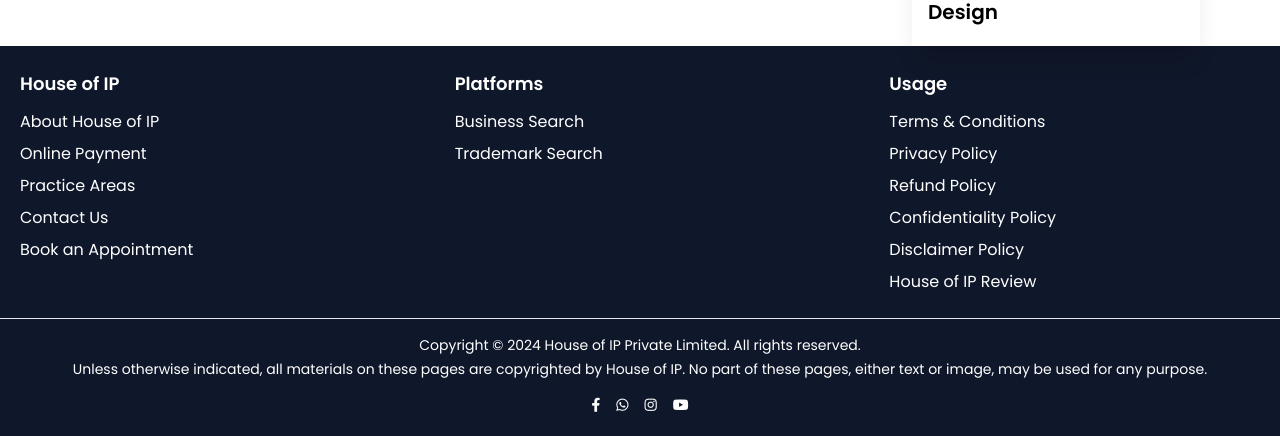
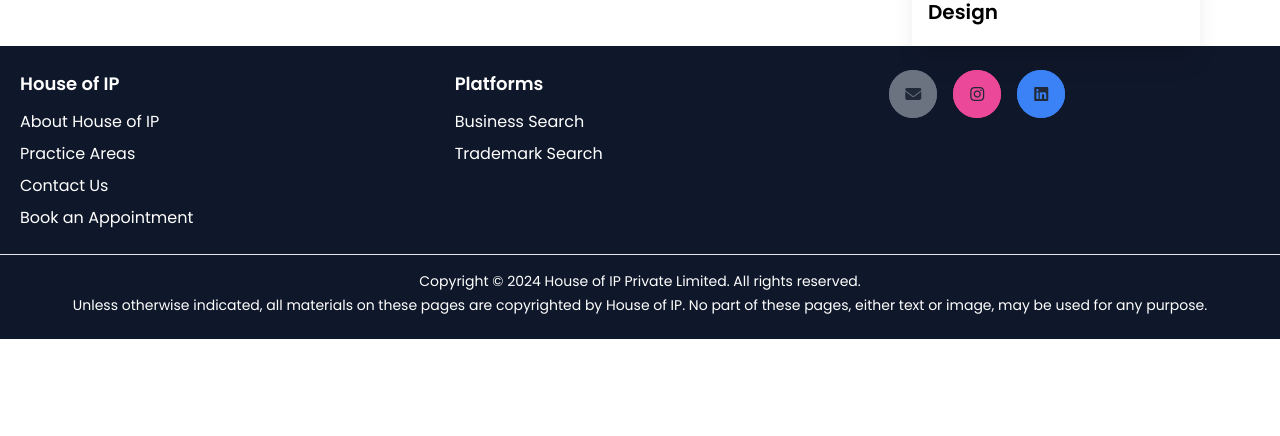
Before and after one commit to House-of-marktech-01/House_of_IP, a React (Vite) app in the folder Client/: page /trademark in a window 1280 px wide. Shown: the part 2857-3293 px from the top of the page. After the commit the page ends 3196 px from the top, so only its background shows below. Built offline with nearby package versions, Linux system fonts and the light colour scheme.

Commit message:
all bugs resolved

```diff
--- a/Client/src/Components/ContactForm.jsx
+++ b/Client/src/Components/ContactForm.jsx
@@ -134,9 +134,14 @@
                     placeholder="Full Name*"
                     required
                     value={fullName}
-                    onChange={(e) => setFullName(e.target.value)}
-                    className="w-full px-4 py-3 border text-sm text-black bg-transparent bg-white placeholder:text-gray-900 border-gray-300 rounded-md focus:outline-none focus:ring-[#294160] focus:ring-2 "
+                    onChange={(e) => {
+                      const value = e.target.value;
+                      const filteredValue = value.replace(/[0-9]/g, ""); // Remove numeric characters
+                      setFullName(filteredValue);
+                    }}
+                    className="w-full px-4 py-3 border text-sm text-black bg-transparent bg-white placeholder:text-gray-900 border-gray-300 rounded-md focus:outline-none focus:ring-[#294160] focus:ring-2"
                   />
+
                   <input
                     type="email"
                     name="your-email"
--- a/Client/src/Components/Footer.jsx
+++ b/Client/src/Components/Footer.jsx
@@ -16,11 +16,6 @@
               <li>
                 <NavLink to="/about" className="hover:underline">
                   About House of IP
-                </NavLink>
-              </li>
-              <li>
-                <NavLink to="/payment" className="hover:underline">
-                  Online Payment
                 </NavLink>
               </li>
               <li>
@@ -43,9 +38,7 @@
 
           {/* Column 2 */}
           <div className="pl-5">
-            <h4 className="text-lg font-semibold mb-3 text-white">
-              Platforms
-            </h4>
+            <h4 className="text-lg font-semibold mb-3 text-white">Platforms</h4>
             <ul className="space-y-2 text-white">
               <li>
                 <NavLink to="#" className="hover:underline">
@@ -53,7 +46,7 @@
                 </NavLink>
               </li>
               <li>
-                <NavLink to="#" className="hover:underline">
+                <NavLink to="/trademark" className="hover:underline">
                   Trademark Search
                 </NavLink>
               </li>
@@ -62,39 +55,47 @@
 
           {/* Column 3 */}
           <div className="pl-5">
-            <h4 className="text-lg font-semibold mb-3 text-white">Usage</h4>
-            <ul className="space-y-2 text-white">
-              <li>
-                <NavLink to="#" className="hover:underline">
-                  Terms & Conditions
-                </NavLink>
-              </li>
-              <li>
-                <NavLink to="#" className="hover:underline">
-                  Privacy Policy
-                </NavLink>
-              </li>
-              <li>
-                <NavLink to="#" className="hover:underline">
-                  Refund Policy
-                </NavLink>
-              </li>
-              <li>
-                <NavLink to="#" className="hover:underline">
-                  Confidentiality Policy
-                </NavLink>
-              </li>
-              <li>
-                <NavLink to="#" className="hover:underline">
-                  Disclaimer Policy
-                </NavLink>
-              </li>
-              <li>
-                <NavLink to="#" className="hover:underline">
-                  House of IP Review
-                </NavLink>
-              </li>
-            </ul>
+            <div className="flex items-center gap-4">
+              {/* LinkedIn Button */}
+              {/* Mail Button */}
+              <NavLink
+                to="mailto:houseofintellectualproperty@gmail.com"
+                target="_blank"
+              >
+                <div className="social-button">
+                  <button className="relative w-12 h-12 rounded-full group">
+                    <div className="floater w-full h-full absolute top-0 left-0 bg-gray-500 rounded-full duration-300 group-hover:-top-8 group-hover:shadow-2xl"></div>
+                    <div className="icon relative z-10 w-full h-full flex items-center justify-center border-2 border-gray-500 rounded-full">
+                      <i class="fa-solid fa-envelope"></i>
+                    </div>
+                  </button>
+                </div>
+              </NavLink>
+
+              {/* Instagram Button */}
+              <NavLink
+                to="https://www.instagram.com/houseofintellectualproperty/"
+                target="_blank"
+              >
+                <div className="social-button">
+                  <button className="relative w-12 h-12 rounded-full group">
+                    <div className="floater w-full h-full absolute top-0 left-0 bg-pink-500 rounded-full duration-300 group-hover:-top-8 group-hover:shadow-2xl"></div>
+                    <div className="icon relative z-10 w-full h-full flex items-center justify-center border-2 border-pink-500 rounded-full">
+                      <i class="fa-brands fa-instagram"></i>
+                    </div>
+                  </button>
+                </div>
+              </NavLink>
+
+              <div className="social-button">
+                <button className="relative w-12 h-12 rounded-full group">
+                  <div className="floater w-full h-full absolute top-0 left-0 bg-blue-500 rounded-full duration-300 group-hover:-top-8 group-hover:shadow-2xl"></div>
+                  <div className="icon relative z-10 w-full h-full flex items-center justify-center border-2 border-blue-500 rounded-full">
+                    <i class="fa-brands fa-linkedin"></i>
+                  </div>
+                </button>
+              </div>
+            </div>
           </div>
         </div>
 
@@ -105,42 +106,9 @@
           </p>
           <p className="mt-1">
             Unless otherwise indicated, all materials on these pages are
-            copyrighted by House of IP. No part of these pages,
-            either text or image, may be used for any purpose.
+            copyrighted by House of IP. No part of these pages, either text or
+            image, may be used for any purpose.
           </p>
-
-          {/* Social Media Icons */}
-          <div className="flex justify-center space-x-4 mt-4 text-white">
-            <NavLink
-              to="#"
-              aria-label="Facebook"
-              className="hover:text-blue-600"
-            >
-              <i className="fab fa-facebook-f"></i>
-            </NavLink>
-            <NavLink
-              to="#"
-              aria-label="WhatsApp"
-              className="hover:text-green-500"
-            >
-              <i className="fab fa-whatsapp"></i>
-            </NavLink>
-            <NavLink
-              to="https://www.instagram.com/houseofintellectualproperty/"
-              target="_blank"
-              aria-label="Twitter"
-              className="hover:text-pink-600"
-            >
-              <i className="fab fa-instagram"></i>
-            </NavLink>
-            <NavLink
-              to="#"
-              aria-label="YouTube"
-              className="hover:text-red-600"
-            >
-              <i className="fab fa-youtube"></i>
-            </NavLink>
-          </div>
         </div>
       </div>
     </footer>
--- a/Client/src/Components/MainAbout.jsx
+++ b/Client/src/Components/MainAbout.jsx
@@ -102,7 +102,7 @@
         {/* Image Section */}
         <div className="hidden lg:block w-full bg-white pt-10">
           <motion.img
-            src="https://media.istockphoto.com/id/1045876492/photo/signing-a-contract.jpg?s=612x612&w=0&k=20&c=XO7Jr4UkBunpLox_e8PXSo0Fcr3T8EhwMDJ8mRsSGCA="
+            src="https://media.istockphoto.com/id/1068876946/photo/business-lawyer-team-working-together-of-lawyer-in-the-meeting.jpg?s=612x612&w=0&k=20&c=Jo9c5iPYi_62JLKqGeDXSDVONTu6rmRI9HVh7fSMD6Q="
             alt="leftimage"
             className="w-[55%] ml-20 h-96"
             initial={{ opacity: 0, x: -50 }}
--- a/Client/src/Components/Navbar.jsx
+++ b/Client/src/Components/Navbar.jsx
@@ -73,6 +73,31 @@
       id: 8,
       title: "Practice Areas",
       description: "practice,copyright,trademark,design,patent",
+      url: "/practice",
+    },
+    {
+      id: 9,
+      title: "FAQs on Trademark",
+      description: "FAQs",
+      url: "/trademark",
+    },
+    {
+      id: 9,
+      title: "FAQs on Patent",
+      description: "FAQs",
+      url: "/patent",
+    },
+    {
+      id: 9,
+      title: "FAQs on Design",
+      description: "FAQs",
+      url: "/design",
+    },
+    {
+      id: 9,
+      title: "FAQs on Copyright",
+      description: "FAQs",
+      url: "/copyright",
     },
   ];
 
@@ -267,7 +292,7 @@
                     <div className="modal-action flex flex-col">
                       <form
                         onSubmit={(e) => e.preventDefault()} // Prevent page reload on submit
-                        className="m-auto"
+                        className="m-auto flex flex-row space-x-3"
                       >
                         <label className="input input-bordered flex items-center">
                           <input
@@ -277,17 +302,15 @@
                             value={searchQuery}
                             onChange={handleSearch} // Bind input to state
                           />
-                          <kbd className="kbd kbd-sm">⌘</kbd>
-                          <kbd className="kbd kbd-sm">K</kbd>
                         </label>
                         <button
                           type="button"
-                          className="btn"
+                          className="btn bg-gray-800"
                           onClick={() =>
                             document.getElementById("modal3").close()
                           }
                         >
-                          Esc
+                          X
                         </button>
                       </form>
 
```
Also changed, not shown: Client/src/Components/Story.jsx (+66 -3 lines), Client/vercel.json (added).
